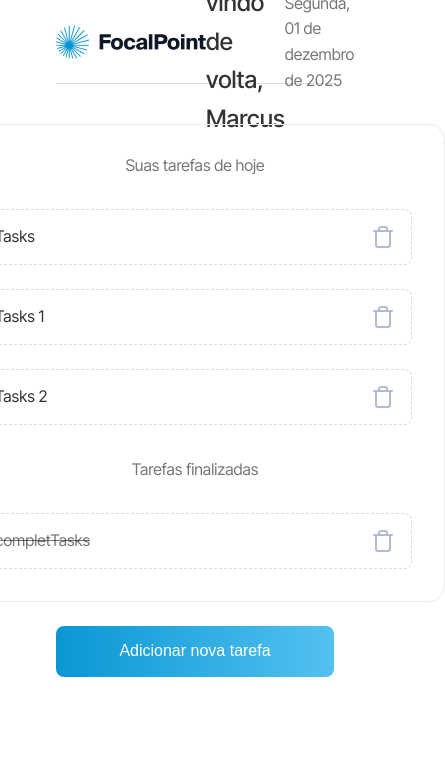
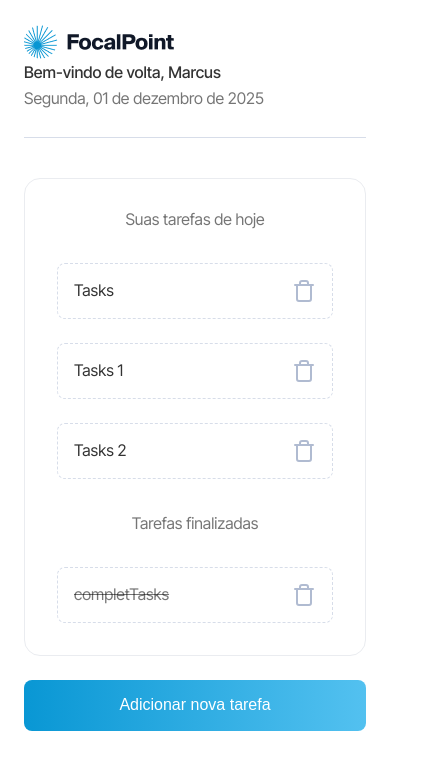
Before and after one commit to breno-aredes/focal-point, a Next.js app: page / in a window 390 px wide. Shown: the top 770 px of the page, 445 px wide, since content can reach past the window. Built offline with nearby package versions, Linux system fonts and the light colour scheme.

Commit message:
feat: add responsiveness to the homepage

```diff
--- a/src/styles/components/header.scss
+++ b/src/styles/components/header.scss
@@ -19,4 +19,15 @@
     font-weight: 400;
     color: #0000008a;
   }
+
+  @media (max-width: 900px) {
+    height: 114px;
+    header {
+      flex-direction: column;
+      align-items: start;
+    }
+    h1 {
+      font-size: 16px;
+    }
+  }
 }
--- a/src/styles/components/main.scss
+++ b/src/styles/components/main.scss
@@ -50,6 +50,12 @@
     font-size: 24px;
     color: #b0bbd1;
   }
+
+  @media (max-width: 550px) {
+    main {
+      min-width: 100%;
+    }
+  }
 }
 
 .completTasks {
--- a/src/styles/pages/home.scss
+++ b/src/styles/pages/home.scss
@@ -1,3 +1,7 @@
 .home-container {
   padding: 24px 56px;
+
+  @media (max-width: 900px) {
+    padding: 24px;
+  }
 }
```
